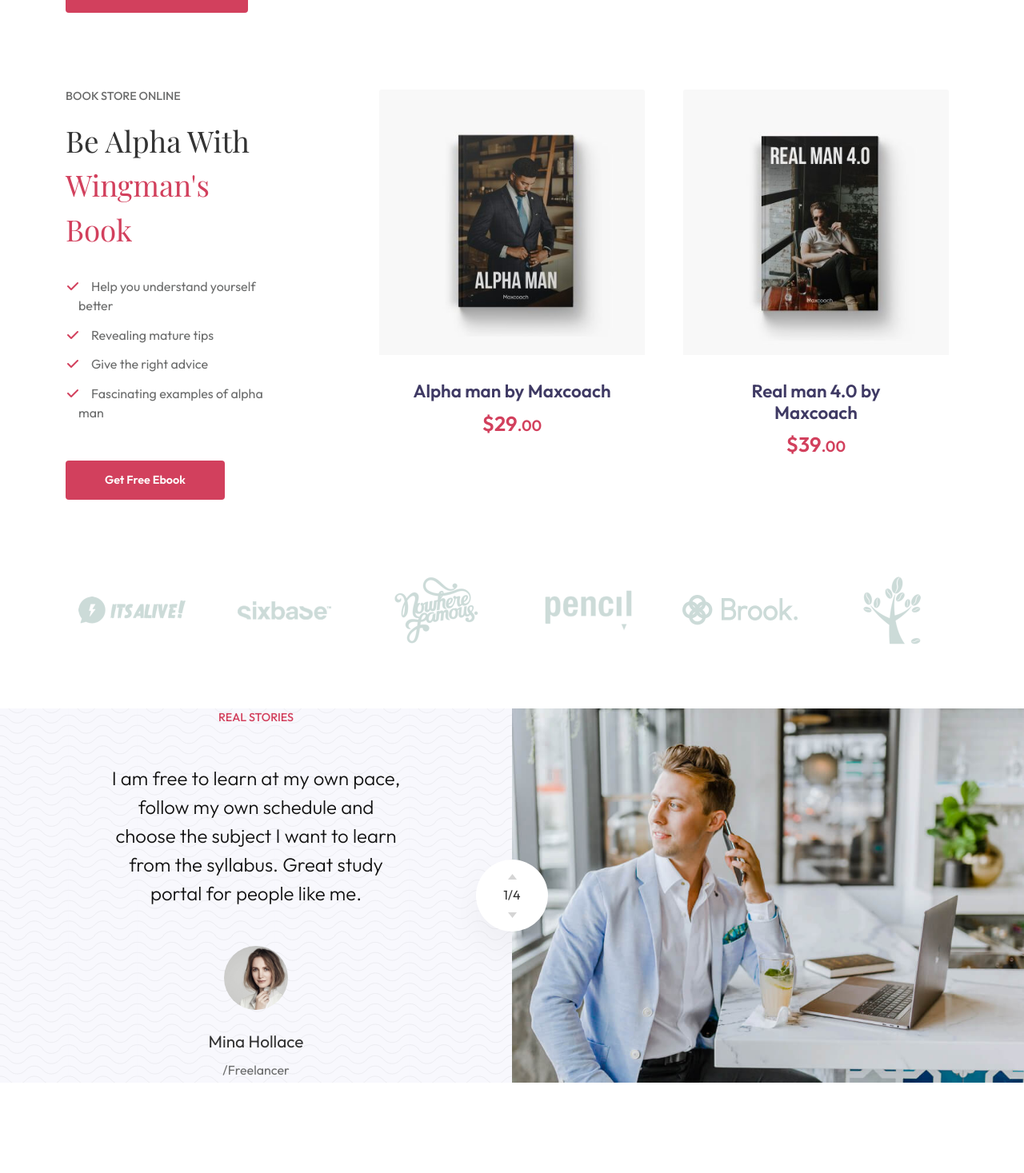
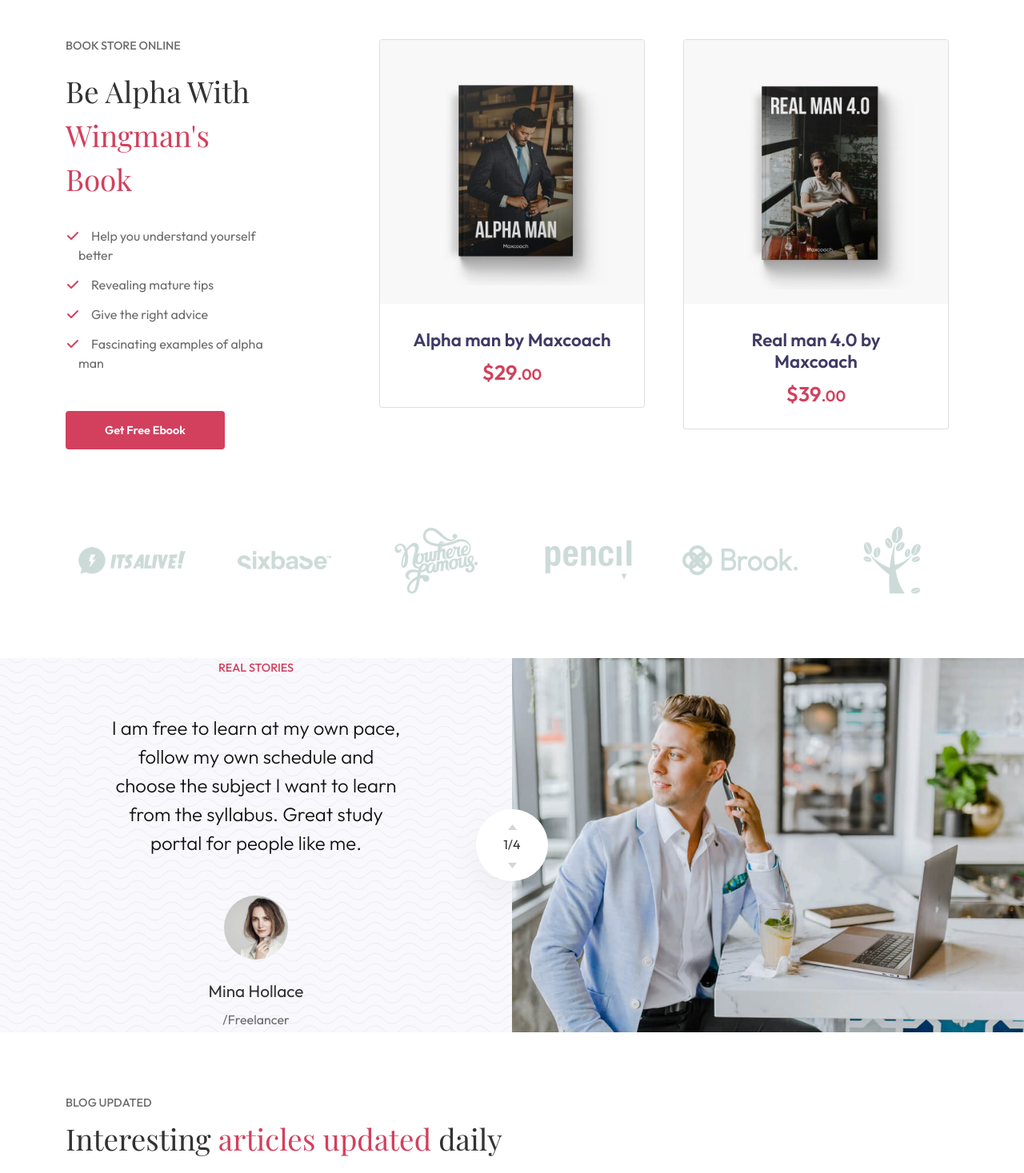
Before and after one commit to federicofrasca796/proj-html-vuejs, a Vue app: page / in a window 1280 px wide. Shown: the part 2884-4351 px from the top of the page at 80% size. Before the commit the page ends 4318 px from the top, so only its background shows below. Built offline with nearby package versions, Linux system fonts and the light colour scheme.

Commit message:
start sect7 | move card style from comm to coursesSect

```diff
--- a/src/assets/scss/common.scss
+++ b/src/assets/scss/common.scss
@@ -106,35 +106,7 @@ a.btn{
     }
 }
 
-.card{
-    border: none;
-    .price {
-    font-size: 1.6rem;
-    font-weight: 600;
-    margin: 0.5rem 0;
-        span {
-        font-size: 1.2rem;
-        }
-    }
-    h3{
-        margin-bottom: .5rem;
-    }
-    .card-title, .card-text {
-      margin: 1rem 2.5rem;
-    }
-    .card-text{
-        color: $light_grey;
-        margin-bottom: 2rem;
-        i {
-            font-size: .9rem;
-            margin-right: .4rem;
-        }
-        .lessons,.students{
-            margin-right: 1.5rem;
 
-        }
-    }
-}
 
 .check_list{
     padding-left:1rem;
--- a/src/components/SiteMain.vue
+++ b/src/components/SiteMain.vue
@@ -38,6 +38,24 @@
     <sectionStories :storiesArr="realStories" />
 
     <!-- SECTION 7 "Blog Articles" -->
+    <section class="container">
+      <div class="row">
+        <h4 class="section_title">Blog Updated</h4>
+        <h2>
+          Interesting <span class="primary_color">articles updated</span> daily
+        </h2>
+      </div>
+
+      <div class="row">
+        <div class="col-3">
+          <div class="card">
+            <img src="" alt="" class="card-img-top" />
+            <div class="card-title"></div>
+            <div class="card-text"></div>
+          </div>
+        </div>
+      </div>
+    </section>
   </main>
 </template>
 
--- a/src/components/site-main-components/sectionCourses.vue
+++ b/src/components/site-main-components/sectionCourses.vue
@@ -64,4 +64,35 @@ export default {
 
 <style lang="scss">
 @import "@/assets/scss/variables.scss";
+
+.card {
+  border: none;
+  .price {
+    font-size: 1.6rem;
+    font-weight: 600;
+    margin: 0.5rem 0;
+    span {
+      font-size: 1.2rem;
+    }
+  }
+  h3 {
+    margin-bottom: 0.5rem;
+  }
+  .card-title,
+  .card-text {
+    margin: 1rem 2.5rem;
+  }
+  .card-text {
+    color: $light_grey;
+    margin-bottom: 2rem;
+    i {
+      font-size: 0.9rem;
+      margin-right: 0.4rem;
+    }
+    .lessons,
+    .students {
+      margin-right: 1.5rem;
+    }
+  }
+}
 </style>
```
